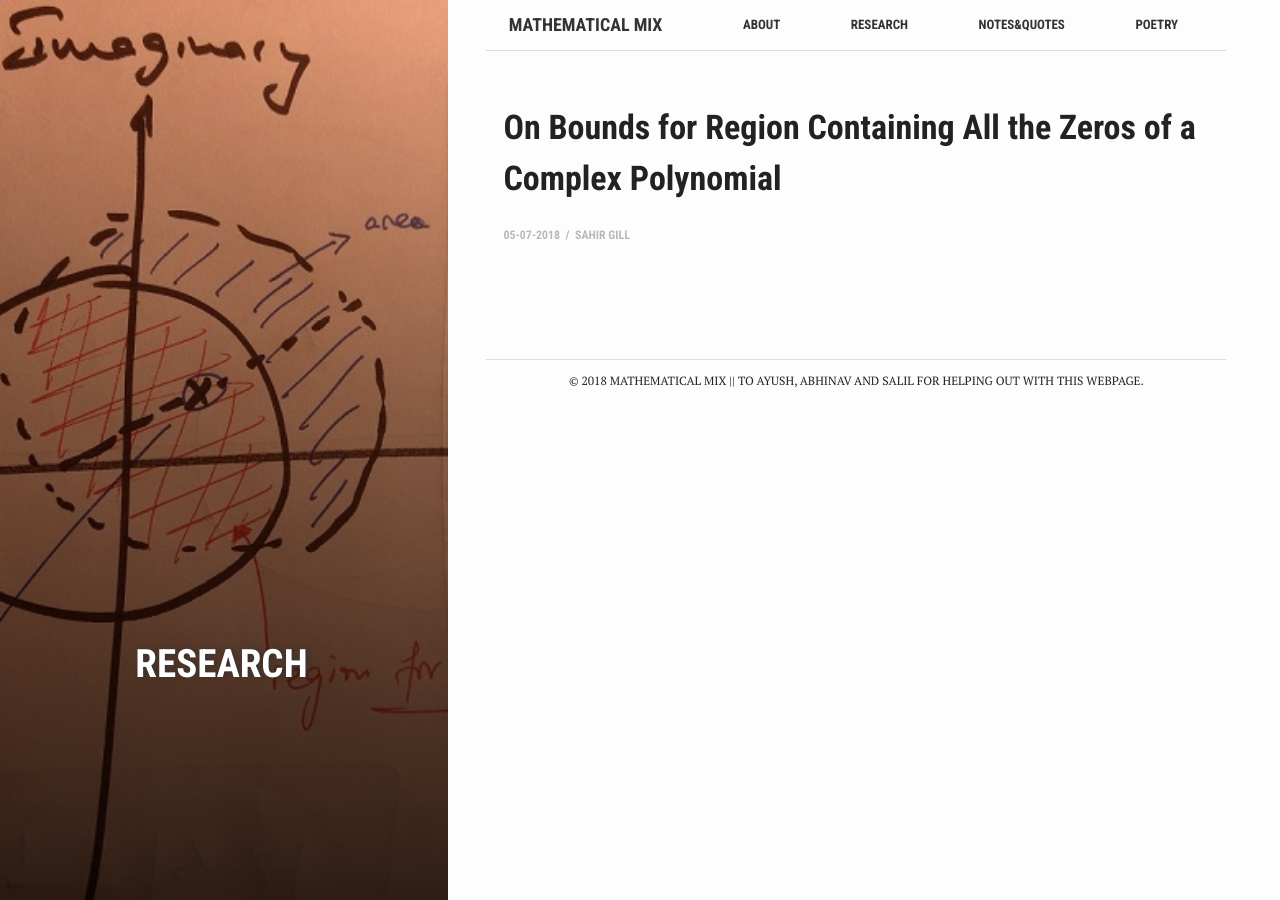
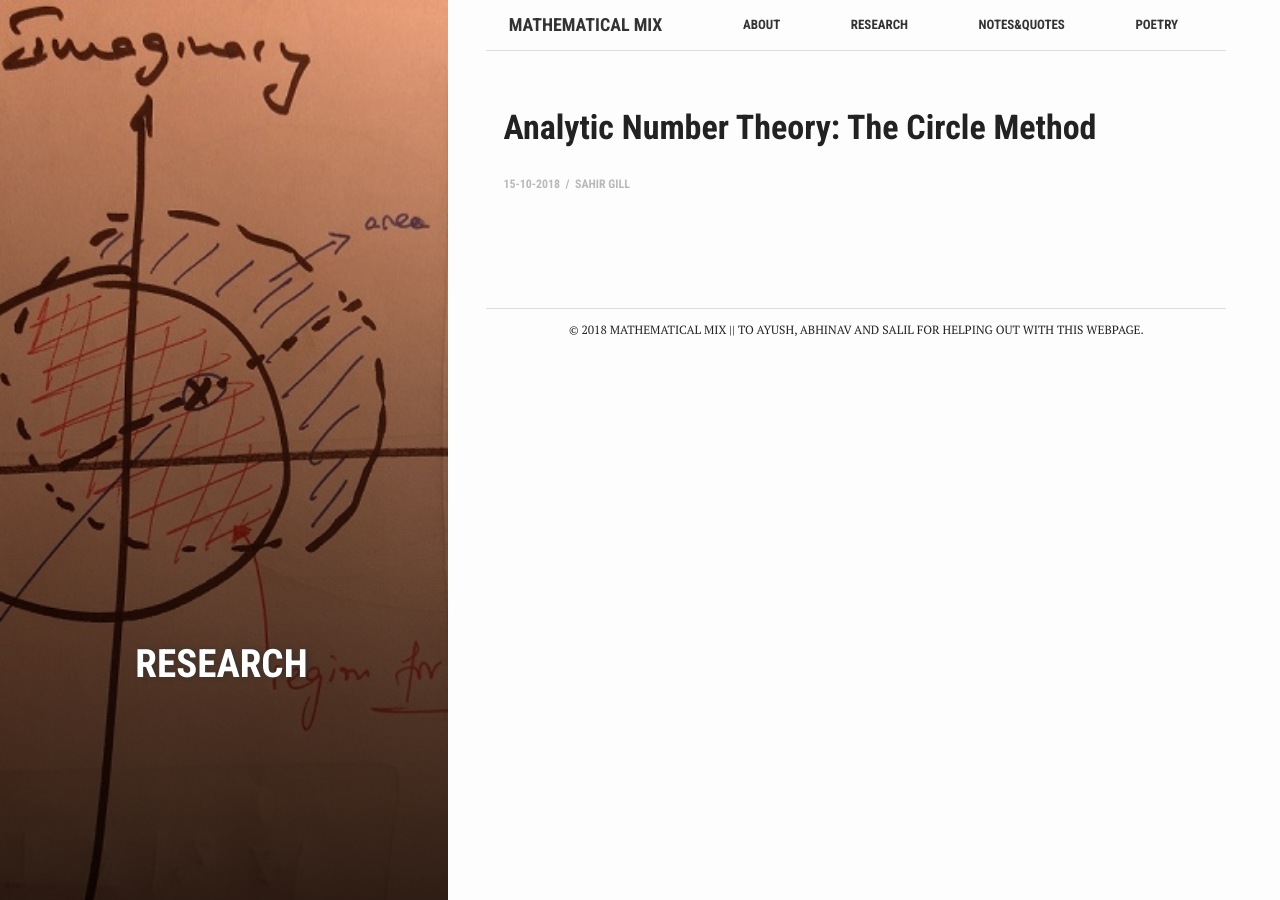
Before and after one commit to Sahir8gill/sahir8gill.github.io, a Jekyll site: the page built from _posts/2018-10-15-CircleMethod.md, in a window 1280 px wide. Built offline with Jekyll 4.4.1, drawn with Linux system fonts in a browser that asks for light colours.

Commit message:
Update _posts/2018-10-15-CircleMethod.md

```diff
--- a/_posts/2018-10-15-CircleMethod.md
+++ b/_posts/2018-10-15-CircleMethod.md
@@ -1,10 +1,10 @@
 ---
 bg: "sendov.jpg"
 layout: post
-title:  "On Bounds for Region Containing All the Zeros of a Complex Polynomial"
-crawlertitle: "Bounds for Region Containing all the zeros of a complex polynomial"
+title:  "Analytic Number Theory: The Circle Method"
+crawlertitle: "Distribution of primes and such"
 summary: ""
-date:   2018-07-05 23:09:47 +0700
+date:   2018-10-15 23:09:47 +0700
 categories: research
 tags: "Research"
 author: Sahir Gill
```
